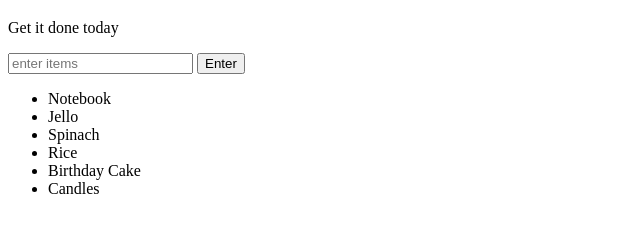
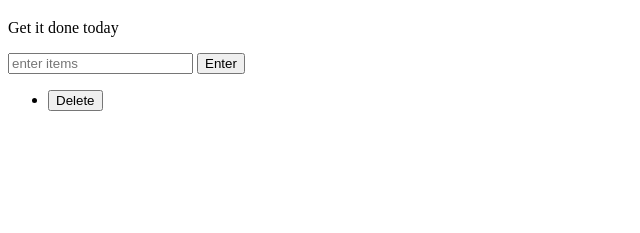
Before and after one commit to matthcraig/DOM-shopping-list, a plain HTML site: page index.html in a window 1280 px wide. Both pictures are taken after a click on the button "Enter". Shown: the part 61-294 px from the top of the page, without its empty margins (0-640 px from the left). Drawn offline with Linux system fonts and the light colour scheme.

Commit message:
add delete buttons

```diff
--- a/index.html
+++ b/index.html
@@ -11,13 +11,8 @@
   <p id="first">Get it done today</p>
   <input id="userinput" type="text" placeholder="enter items">
   <button id="enter">Enter</button>
-  <ul>
-    <li class="bold red" random="23">Notebook</li>
-    <li>Jello</li>
-    <li>Spinach</li>
-    <li>Rice</li>
-    <li>Birthday Cake</li>
-    <li>Candles</li>
+  <ul class="clicked">
+
   </ul>
   <script type="text/javascript" src="scripts.js"></script>
 </body>
--- a/scripts.js
+++ b/scripts.js
@@ -1,6 +1,12 @@
 var button = document.getElementById("enter");
 var input = document.getElementById("userinput");
 var ul = document.querySelector("ul");
+var listItems = document.querySelectorAll('li');
+for(var i=0; i< listItems.length; i++){
+  listItems[i].addEventListener("click", function(event){
+    this.classList.toggle("clicked");
+  })
+}
 
 function inputLength(){
   return input.value.length;
@@ -10,7 +16,15 @@ function createListElement(){
   li.appendChild(document.createTextNode(input.value));
   ul.appendChild(li);
   input.value = "";
+  var btn = document.createElement("button");
+  btn.appendChild(document.createTextNode("Delete"));
+  li.appendChild(btn);
+  btn.onclick = removeParent;
 }
+function removeParent(event){
+  event.target.parentNode.remove();
+}
+
 function addListAfterClick(){
     if (inputLength() > 0){
       createListElement()
@@ -22,6 +36,6 @@ function addListAfterKeypress(event){
     createListElement()
   }
 }
-button.addEventListener("click", addListAfterClick);
+button.addEventListener("click", createListElement);
 
 input.addEventListener("keypress", addListAfterKeypress);
--- a/styles.css
+++ b/styles.css
@@ -2,3 +2,9 @@ h1{
   text-decoration: underline;
   color: red;
 }
+li{
+  text-decoration: none;
+}
+.clicked {
+  text-decoration: line-through;
+}
```
